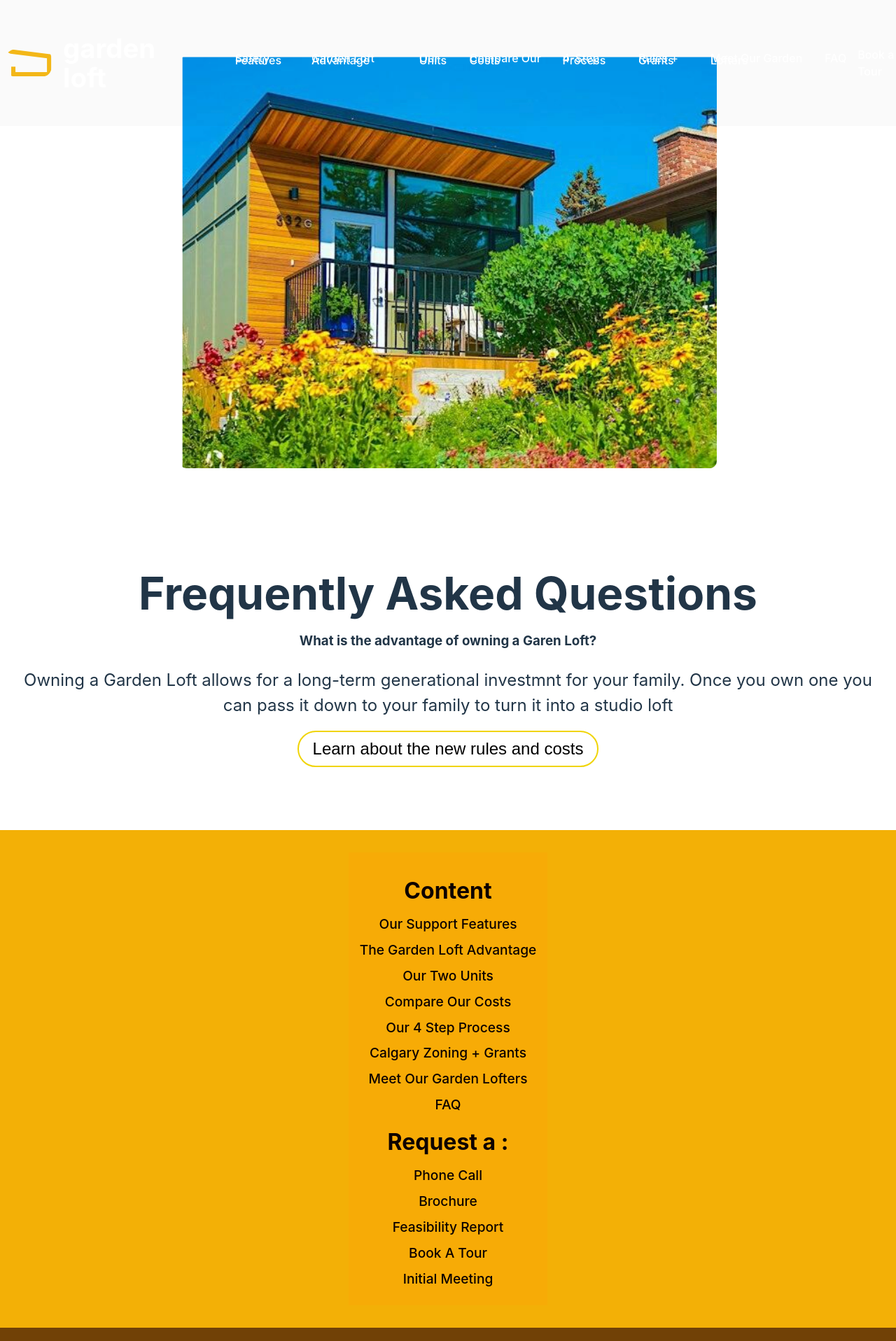
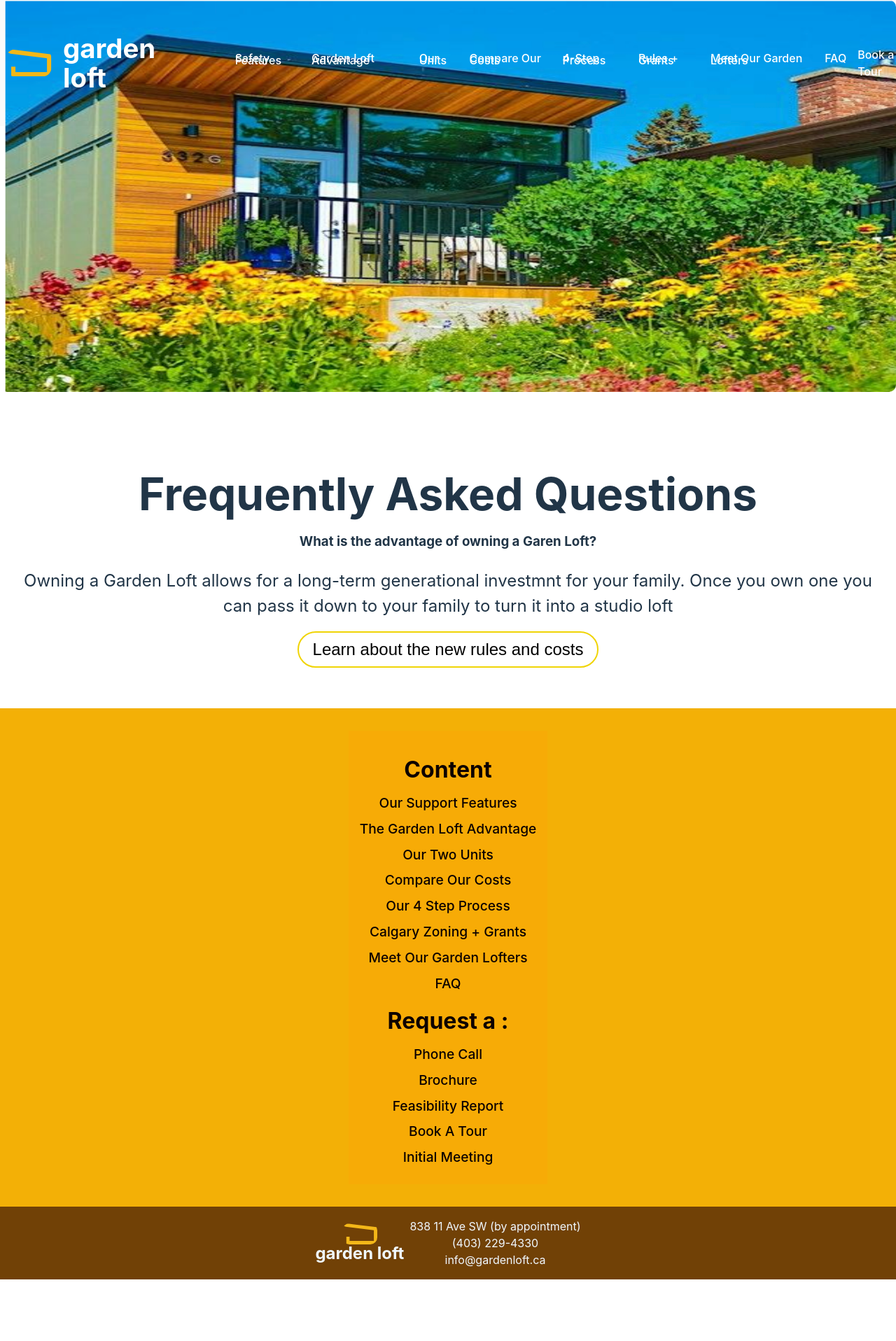
Before and after one commit to sallydough/garden-loft-website, a React (Vite) app: page /faq in a window 1280 px wide. Shown: the top 1916 px of the page at 70% size. After the commit the page ends 1828 px from the top, so only its background shows below. Built offline with nearby package versions, Linux system fonts and the light colour scheme.

Commit message:
change footer colours

```diff
--- a/src/components/FAQ/FAQ.css
+++ b/src/components/FAQ/FAQ.css
@@ -4,22 +4,26 @@
   align-items: center;
   flex-direction: column;
   text-align: center;
-  margin-top: 5rem;
-  margin-bottom: 5rem;
+  margin-bottom: 3rem;
 }
 
 .safety-content {
   padding: 10px;
-  margin-top: 5rem;
+  margin-top: 3rem;
 }
 
-#faq  h1 {
+#faq h1 {
   font-size: 1.5rem;
   margin-bottom: 1rem;
 }
 #faq p {
   font-size: 1rem;
   margin-bottom: 0.5rem;
+}
+
+#faq img {
+  width: 100vw;
+  height: 70vh;
 }
 
 
--- a/src/components/FAQ/FAQ.tsx
+++ b/src/components/FAQ/FAQ.tsx
@@ -24,4 +24,4 @@ function FAQ() {
   )
 }
 
-export default FAQ
+export default FAQ;
--- a/src/components/Footer/Footer.css
+++ b/src/components/Footer/Footer.css
@@ -48,6 +48,7 @@
 }
 .logos-title{
   flex-direction: row;
+  color: aliceblue;
 }
 .logos img {
   width: 50px;
@@ -63,4 +64,5 @@
   margin: 0;
   font-size: 1rem;
   text-align: center;
+  color: aliceblue;
 }
--- a/src/components/Footer/Footer.tsx
+++ b/src/components/Footer/Footer.tsx
@@ -1,41 +1,68 @@
-
 import GLLogo from "../../assets/gloft-logo.svg";
-import './Footer.css';
+import "./Footer.css";
 
 function Footer() {
   return (
     <>
-    <div className='footer'>
-      <div className='footer-content'>
+      <div className="footer">
+        <div className="footer-content">
           <h1>Content</h1>
-        <h3><a href="#support-features">Our Support Features</a></h3>
-        <h3><a href="#garden-loft-advantage">The Garden Loft Advantage</a></h3>
-        <h3><a href="#two-units">Our Two Units</a></h3>
-        <h3><a href="#compare-costs">Compare Our Costs</a></h3>
-        <h3><a href="#four-step-process">Our 4 Step Process</a></h3>
-        <h3><a href="#rules-and-grants">Calgary Zoning + Grants</a></h3>
-        <h3><a href="#garden-lofters">Meet Our Garden Lofters</a></h3>
-        <h3><a href="#faq">FAQ</a></h3>
+          <h3>
+            <a href="#support-features">Our Support Features</a>
+          </h3>
+          <h3>
+            <a href="#garden-loft-advantage">The Garden Loft Advantage</a>
+          </h3>
+          <h3>
+            <a href="#two-units">Our Two Units</a>
+          </h3>
+          <h3>
+            <a href="#compare-costs">Compare Our Costs</a>
+          </h3>
+          <h3>
+            <a href="#four-step-process">Our 4 Step Process</a>
+          </h3>
+          <h3>
+            <a href="#rules-and-grants">Calgary Zoning + Grants</a>
+          </h3>
+          <h3>
+            <a href="#garden-lofters">Meet Our Garden Lofters</a>
+          </h3>
+          <h3>
+            <a href="#faq">FAQ</a>
+          </h3>
           <div>
             <h1>Request a :</h1>
-          <h3><a href="#phone-call">Phone Call</a></h3>
-          <h3><a href="#brochure">Brochure</a></h3>
-          <h3><a href="#feasibility-report">Feasibility Report</a></h3>
-          <h3><a href="#book-tour">Book A Tour</a></h3>
-          <h3><a href="#initial-meeting">Initial Meeting</a></h3>
+            <h3>
+              <a href="#phone-call">Phone Call</a>
+            </h3>
+            <h3>
+              <a href="#brochure">Brochure</a>
+            </h3>
+            <h3>
+              <a href="#feasibility-report">Feasibility Report</a>
+            </h3>
+            <h3>
+              <a href="#book-tour">Book A Tour</a>
+            </h3>
+            <h3>
+              <a href="#initial-meeting">Initial Meeting</a>
+            </h3>
           </div>
         </div>
       </div>
       <div className="logo-section">
         <div className="logos">
-    <div className='logos-title'>
+          <div className="logos-title">
             <img src={GLLogo} alt="Logos" />
             <h1>garden loft</h1>
           </div>
-    <p>838 11 Ave SW {'{'}by appointment{'}'} <br /> (403)229-4330 <br />info@gardenloft.ca</p>
+          <p>
+            838 11 Ave SW {"("}by appointment{")"} <br /> (403) 229-4330 <br />
+            info@gardenloft.ca
+          </p>
         </div>
       </div>
-
     </>
   );
 }
--- a/src/components/Tour/Tour.tsx
+++ b/src/components/Tour/Tour.tsx
@@ -0,0 +1,27 @@
+
+import GLCost from  '../../assets/images/gl-cost.png'
+import './Tour.css'
+import Navbar from '../Navbar/Navbar'
+import Footer from '../Footer/Footer'
+
+function Tour() {
+  return (
+    <>
+    <Navbar />
+    <section id="faq">
+    <img src={GLCost} alt="GL-Cost Image" />
+    <div className="safety-content">
+      <h1>Frequently Asked Questions</h1>
+      <h3>What is the advantage of owning a Garen Loft?</h3>
+      <p>Owning a Garden Loft allows for a long-term generational investmnt for your family.
+        Once you own one you can pass it down to your family to turn it into a studio loft
+         </p>
+      <button className='button-safety-cost'>Learn about the new rules and costs</button>
+  </div>
+  </section>
+  <Footer/>
+  </>
+  )
+}
+
+export default Tour
```
Also changed, not shown: src/components/Tour/Tour.css (added). Lines whose indentation alone changed are shown as unchanged.
